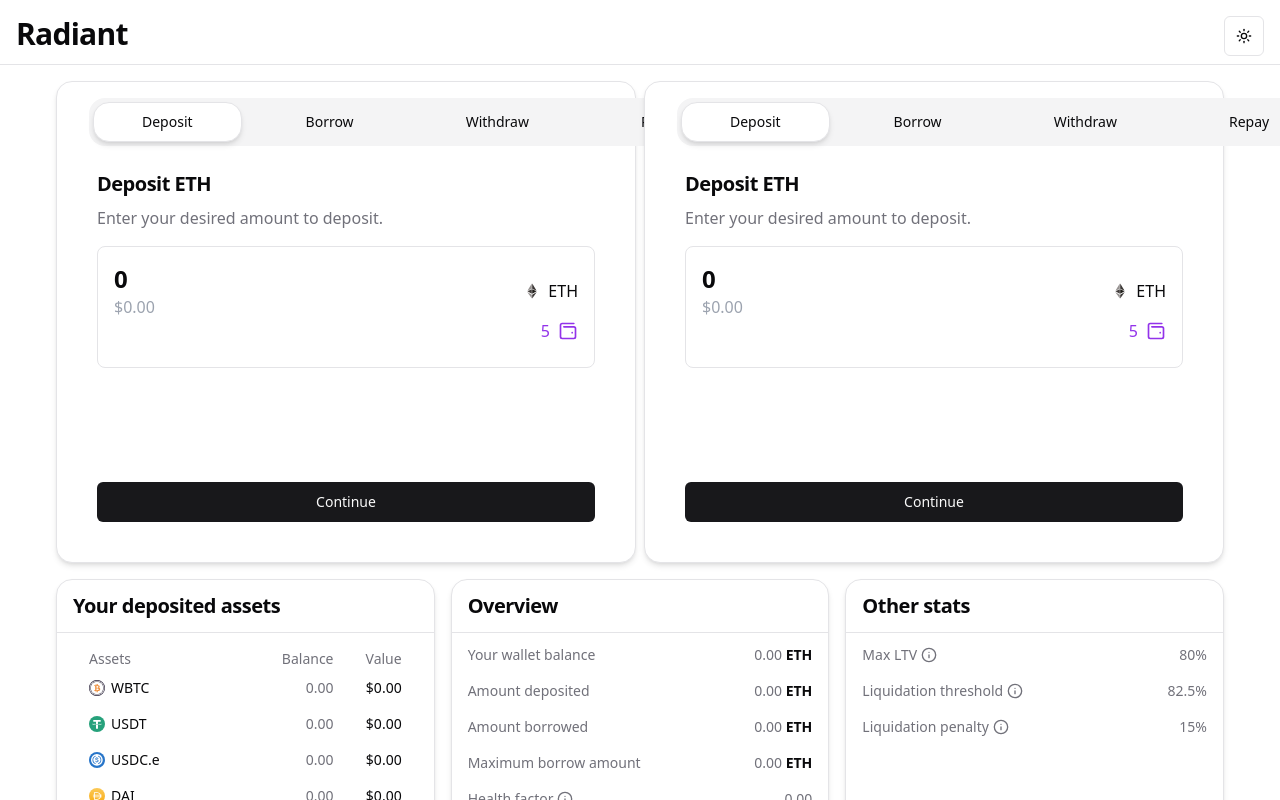
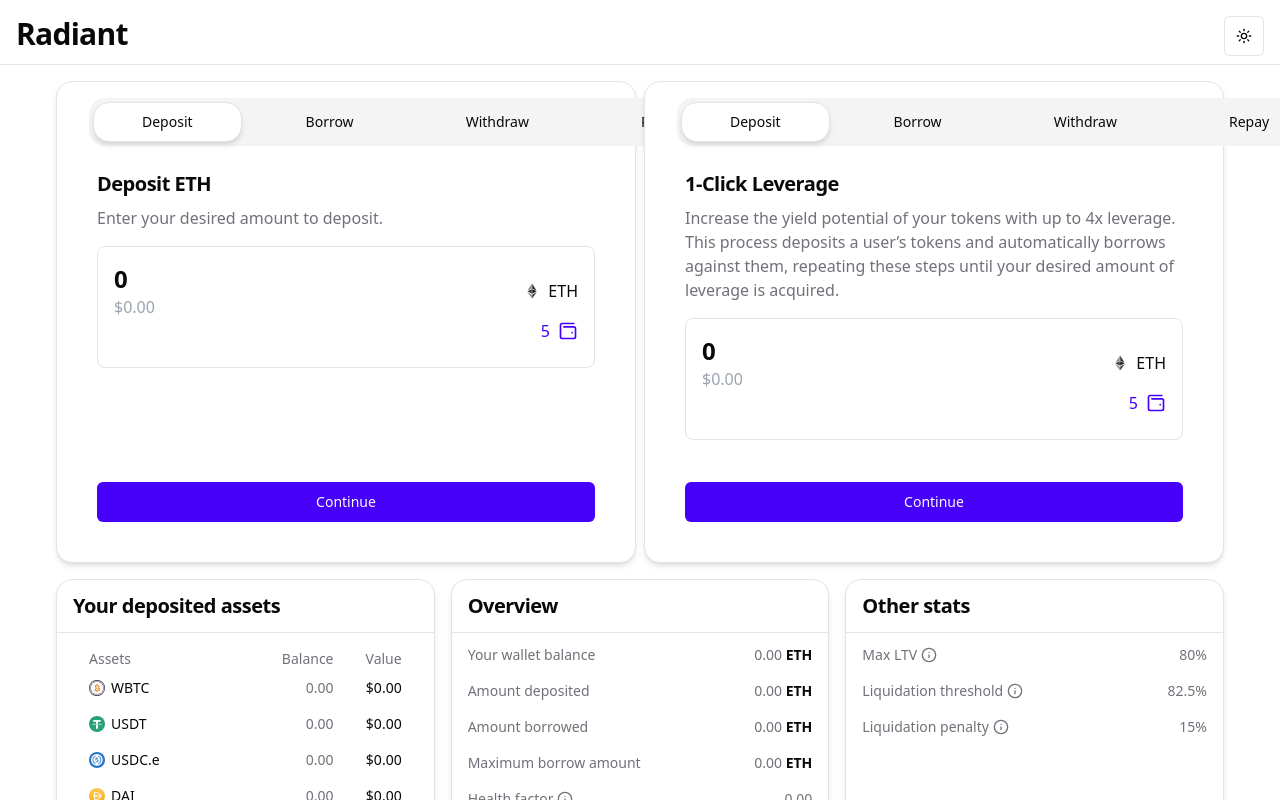
Before and after one commit to SachinCoder1/frontend-task, a Next.js app: page / in a window 1280 px wide. Shown: the top 800 px of the page. Built offline with nearby package versions, Linux system fonts and the light colour scheme.

Commit message:
button color

```diff
--- a/src/app/globals.css
+++ b/src/app/globals.css
@@ -10,7 +10,7 @@
     --card-foreground: 240 10% 3.9%;
     --popover: 0 0% 100%;
     --popover-foreground: 240 10% 3.9%;
-    --primary: 240 5.9% 10%;
+    --primary: 257 100% 49%;
     --primary-foreground: 0 0% 98%;
     --secondary: 240 4.8% 95.9%;
     --secondary-foreground: 240 5.9% 10%;
@@ -33,8 +33,8 @@
     --card-foreground: 0 0% 98%;
     --popover: 240 10% 3.9%;
     --popover-foreground: 0 0% 98%;
-    --primary: 0 0% 98%;
-    --primary-foreground: 240 5.9% 10%;
+    --primary: 252 98% 75%;
+    --primary-foreground: 0 0% 98%;
     --secondary: 240 3.7% 15.9%;
     --secondary-foreground: 0 0% 98%;
     --muted: 240 3.7% 15.9%;
--- a/src/app/page.tsx
+++ b/src/app/page.tsx
@@ -1,5 +1,6 @@
 import DepositedAssets from "@/components/home/DepositedAssets";
 import Main from "@/components/home/main/Main";
+import Right from "@/components/home/main/Right";
 import OtherStats from "@/components/home/OtherStats";
 import Overview from "@/components/home/Overview";
 import Navbar from "@/components/Navbar";
@@ -12,7 +13,7 @@
         <Navbar />
       </div>
       <div className="md:px-10 px-2">
-        <div className="mt-4 grid md:grid-cols-2 px-4 gap-2">
+        <div className="mt-4 grid lg:grid-cols-2 px-4 gap-2">
         <Card className="rounded-2xl">
             <CardContent>
             <Main />
@@ -20,7 +21,7 @@
           </Card>
           <Card className="rounded-2xl">
             <CardContent className="">
-            <Main />
+            <Right />
             </CardContent>
           </Card>
         </div>
--- a/src/components/home/main/CryptoInput.tsx
+++ b/src/components/home/main/CryptoInput.tsx
@@ -42,10 +42,10 @@
           <span className="font-medium">{symbol}</span>
         </div>
       </div>
-      <div className="flex  justify-end items-center gap-x-2 text-purple-600 cursor-pointer hover:text-purple-700">
+      <div className="flex  justify-end items-center gap-x-2 text-primary cursor-pointer hover:text-primary/90">
         <span>{balance}</span>
         <span className="text-xs">
-          <WalletMinimalIcon className="text-purple-600 w-5 h-5" />
+          <WalletMinimalIcon className="text-primary w-5 h-5" />
         </span>
       </div>
     </div>
--- /dev/null
+++ b/src/components/home/main/Right.tsx
@@ -0,0 +1,51 @@
+"use client";
+
+import React, { useState } from "react";
+import Tabs from "@/components/ui/Tabs";
+import TabsContent from "./TabsContent";
+import CryptoInput from "./CryptoInput";
+
+const Right: React.FC = () => {
+  const [tabValue, setTabValue] = useState("deposit");
+  const tabs = [
+    { text: "Deposit", value: "deposit" },
+    { text: "Borrow", value: "borrow" },
+    { text: "Withdraw", value: "withdraw" },
+    { text: "Repay", value: "repay" },
+  ];
+
+  const handleTabChange = (value: string) => {
+    console.log("Selected Tab:", value);
+    setTabValue(value);
+  };
+
+  const handleValueChange = (value: number) => {
+    console.log("Input value:", value);
+  };
+
+  return (
+    <div className="p-4">
+      <Tabs tabs={tabs} onTabChange={handleTabChange} />
+      {tabValue === "deposit" && (
+        <div>
+          <TabsContent
+            title="1-Click Leverage"
+            label="Increase the yield potential of your tokens with up to 4x leverage. This process deposits a user’s tokens and automatically borrows against them, repeating these steps until your desired amount of leverage is acquired."
+          >
+            <CryptoInput
+              symbol="ETH"
+              icon={"/currencies/ETH.svg"}
+              balance={5}
+              onChange={handleValueChange}
+            />
+          </TabsContent>
+        </div>
+      )}
+      {tabValue === "borrow" && <div>borrow</div>}
+      {tabValue === "withdraw" && <div>withdraw</div>}
+      {tabValue === "repay" && <div>repay</div>}
+    </div>
+  );
+};
+
+export default Right;
--- a/src/components/ui/Tabs.tsx
+++ b/src/components/ui/Tabs.tsx
@@ -28,7 +28,7 @@
           variant={"outline"}
           key={tab.value}
           onClick={() => handleTabClick(tab.value)}
-          className={`py-2 px-12 rounded-2xl ${
+          className={`py-2 lg:px-12 px-4 rounded-2xl ${
             selectedTab === tab.value ? "bg-background shadow-md" : "bg-transparent border-none hover:text-black"
           }`}
         >
```
